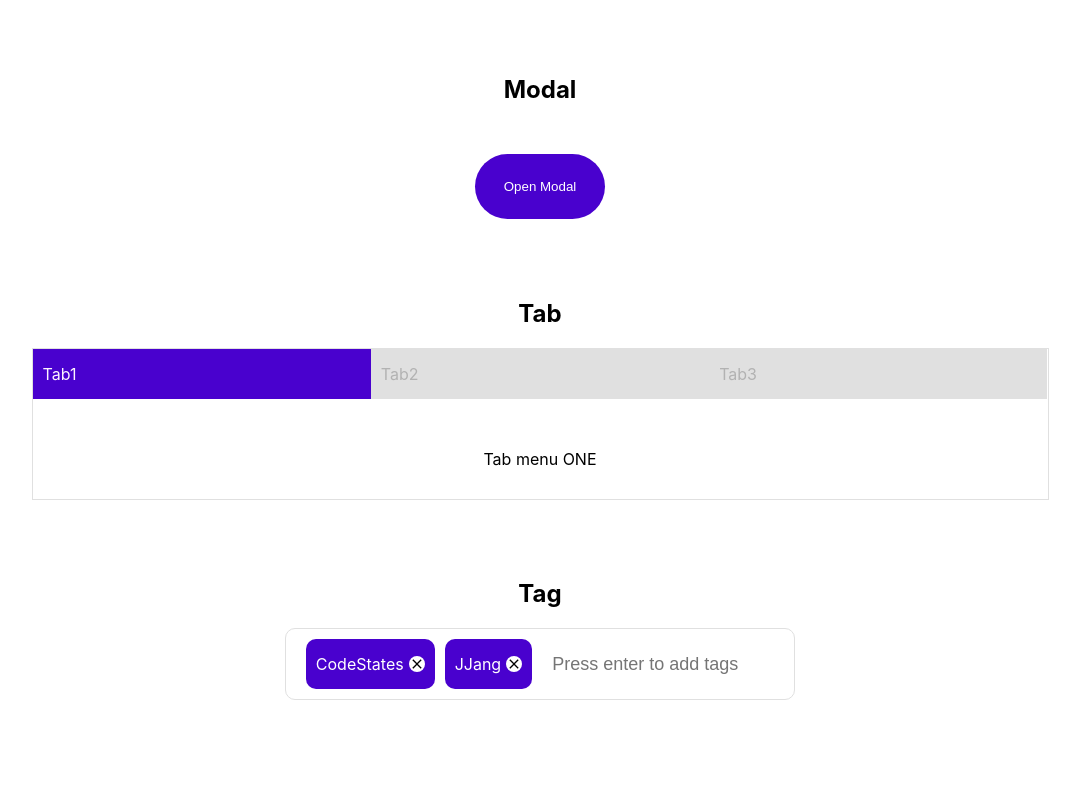
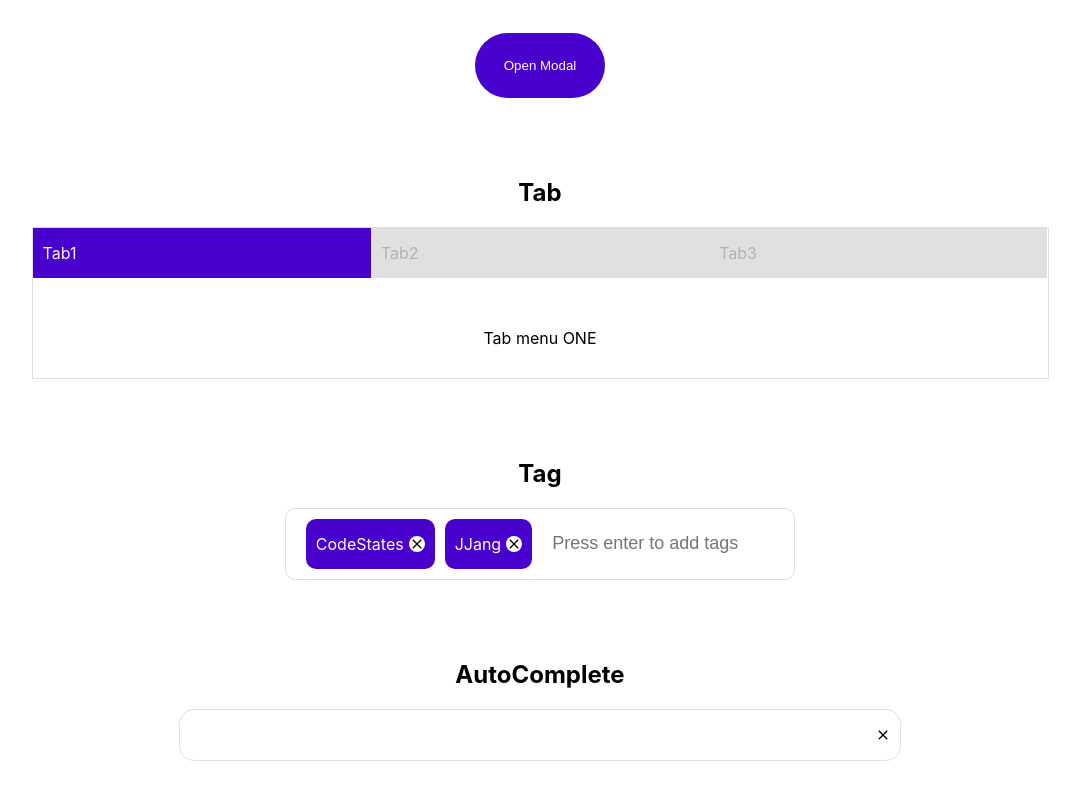
Before and after one commit to Beaneee/wanted_pre_onboarding, a React (Create React App) app in the folder custom-component/: page / in a window 1280 px wide. Shown: the part 358-1158 px from the top of the page, without its empty margins (100-1180 px from the left). Built offline with nearby package versions, Linux system fonts and the light colour scheme; the HTML template or start-up script is replaced by a standard one.

Commit message:
[ADD] AutoComplete 기능 구현

```diff
--- a/custom-component/src/App.js
+++ b/custom-component/src/App.js
@@ -4,6 +4,7 @@ import Toggle from './component/Toggle';
 import Modal from './component/Modal';
 import Tab from './component/Tab';
 import Tag from './component/Tag';
+import AutoComplete from './component/AutoComplete';
 
 function App() {
 
@@ -14,6 +15,7 @@ function App() {
           <Modal />
           <Tab />
           <Tag />
+          <AutoComplete />
         </MainContainer>
       </>
     );
--- a/custom-component/src/component/AutoComplete.js
+++ b/custom-component/src/component/AutoComplete.js
@@ -1,12 +1,131 @@
-import React from 'react';
-import styled from 'styled-components';
+import React, { useState, useEffect } from "react";
+import styled from "styled-components";
+import { IoMdClose } from "react-icons/io";
 
 function AutoComplete() {
-    return (
-        <div>
+  const words = [
+    "according",
+    "account",
+    "break",
+    "budget",
+    "catch",
+    "chair",
+    "director",
+    "explain",
+    "fire",
+    "first",
+    "generation",
+    "happy",
+    "husband",
+    "international",
+    "leader",
+    "know",
+    "main",
+    "nation",
+    "official",
+    "party",
+    "prepare",
+    "relationship",
+    "serve",
+  ];
 
-        </div>
-    );
+  const [search, setSearch] = useState([]);
+  const [text, setText] = useState("");
+  const [isInput, setIsInput] = useState(false);
+
+  const onChangeInput = (event) => {
+    setText(event.target.value);
+    setIsInput(true);
+  };
+
+  const onClose = () => {
+    setText("");
+    setIsInput(false);
+  };
+
+  useEffect(() => {
+    if (text) {
+      let res = words.slice();
+      res = words.sort().filter((word) => {
+        return word.includes(text);
+      });
+      setSearch(res);
+    } else {
+      setSearch([]);
+    }
+  }, [text]);
+
+  return (
+    <AutoContainer>
+      <h2>AutoComplete</h2>
+      <InputContainer>
+        <SearchInput value={text} onChange={onChangeInput} isInput={isInput}/>
+        <CloseButton onClick={() => onClose()} />
+      </InputContainer>
+      {search.length > 0 && isInput ? (
+          <SearchListContainer>
+            {search.map((item, index) => {
+              return <SearchItems key={index}>{item}</SearchItems>;
+            })}
+          </SearchListContainer>
+        ) : null}
+    </AutoContainer>
+  );
 }
 
 export default AutoComplete;
+
+const AutoContainer = styled.div`
+  display: flex;
+  flex-direction: column;
+  align-items: center;
+  justify-content: start;
+  margin-bottom: 60px;
+`;
+
+const InputContainer = styled.div`
+  display: flex;
+  align-items: center;
+  justify-content: flex-end;
+`;
+
+const SearchInput = styled.input`
+  width: 700px;
+  height: 50px;
+  border: 1px solid #e0e0e0;
+  border-radius: ${(props) => (props.isInput ? "15px 15px 0 0;" : "15px")};
+  position: relative;
+  padding: 0 10px;
+
+  &:focus {
+    outline: none;
+    box-shadow: 0 20px 15px -15px #e1e1e1;
+  }
+`;
+
+const CloseButton = styled(IoMdClose)`
+  cursor: pointer;
+  border-radius: 10px;
+  color: black;
+  margin-left: 5px;
+  position: absolute;
+  padding: 10px;
+  border: none;
+`;
+
+const SearchListContainer = styled.div`
+  width: 700px;
+  background-color: #ffffff;
+  margin: 0 auto;
+  list-style-type: none;
+  border: 1px solid #e0e0e0;
+  border-radius: 0 0 15px 15px;
+  box-shadow: 0 20px 15px -15px #e1e1e1;
+  z-index: 5;
+  padding: 0 10px;
+`;
+
+const SearchItems = styled.div`
+    /* padding: 5px 0; */
+    margin-bottom: 5px;
+`;
--- a/custom-component/src/component/Tag.js
+++ b/custom-component/src/component/Tag.js
@@ -57,6 +57,7 @@ const TagContainer = styled.div`
   justify-content: center;
   border: 1px solid #e0e0e0;
   border-radius: 10px;
+  margin-bottom: 60px;
 `;
 
 const TagForm = styled.form`
```
